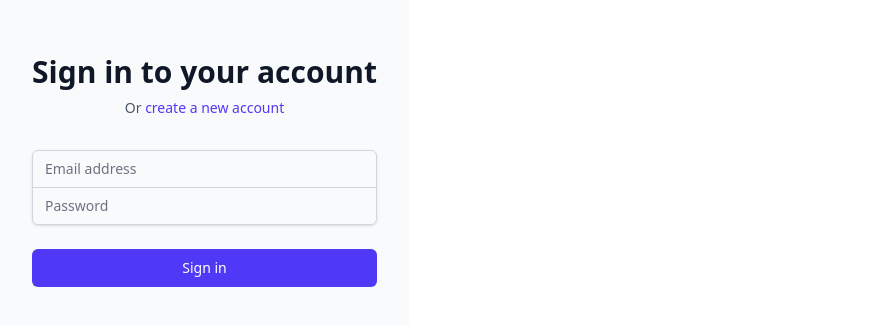
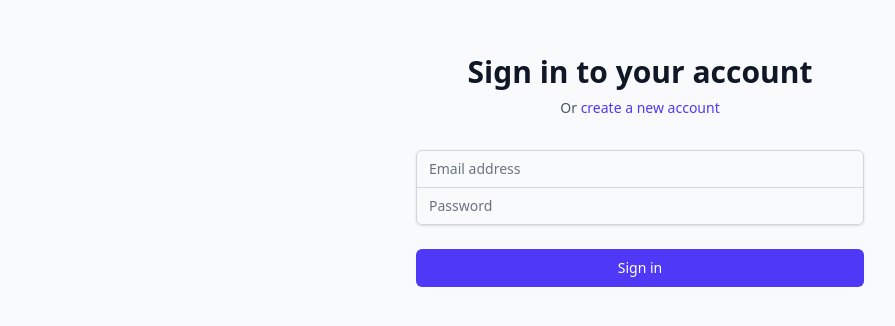
Before and after one commit to edgar-barroso/chatgram, a Next.js app: page /login in a window 1280 px wide. Shown: the part 242-568 px from the top of the page, without its empty margins (0-895 px from the left). Built offline with nearby package versions, Linux system fonts and the light colour scheme.

Commit message:
initial commit

```diff
--- a/src/app/(front-end)/_components/GroupItem.tsx
+++ b/src/app/(front-end)/_components/GroupItem.tsx
@@ -1,4 +1,4 @@
-import { Group } from "../@types/types";
+import { Group } from "../_types/types";
 
 interface GroupItemProps {
   group: Group;
--- /dev/null
+++ b/src/app/(front-end)/_components/LayoutClient.tsx
@@ -0,0 +1,21 @@
+// src/app/(front-end)/_components/LayoutClient.tsx
+"use client";
+import { usePathname } from "next/navigation";
+import LeftBar from "./LeftBar";
+import { publicRoutes } from "@/middleware";
+
+interface LayoutClientProps {
+  children: React.ReactNode;
+}
+
+export default function LayoutClient({ children }: LayoutClientProps) {
+  const pathname = usePathname();
+  const isAuthPage = publicRoutes.includes(pathname || "");
+
+  return (
+    <div className="flex h-screen w-screen">
+      {!isAuthPage && <LeftBar />}
+      <div className="flex-1">{children}</div>
+    </div>
+  );
+}
--- a/src/app/(front-end)/_components/LeftBar.tsx
+++ b/src/app/(front-end)/_components/LeftBar.tsx
@@ -1,5 +1,5 @@
 "use client";
-import { Group } from "../@types/types";
+import { Group } from "../_types/types";
 import { useRouter } from "next/navigation";
 import { useState, useEffect } from "react";
 import GroupItem from "./GroupItem";
--- a/src/app/(front-end)/_components/MessageItem.tsx
+++ b/src/app/(front-end)/_components/MessageItem.tsx
@@ -1,5 +1,5 @@
 import { ptBR } from "date-fns/locale";
-import { Message } from "../@types/types";
+import { Message } from "../_types/types";
 import { format } from "date-fns";
 import DeleteModal from "./DeleteModal";
 
--- a/src/app/(front-end)/group/[id]/page.tsx
+++ b/src/app/(front-end)/group/[id]/page.tsx
@@ -1,11 +1,10 @@
 "use client";
 import { useEffect, useRef, useState } from "react";
 import { useParams } from "next/navigation";
-import { Group, Message } from "../../@types/types";
+import { Group, Message } from "../../_types/types";
 import Loading from "../../_components/Loading";
 import MessageItem from "../../_components/MessageItem";
 import InputMessage from "../../_components/InputMessage";
-import LeftBar from "../../_components/LeftBar";
 
 export default function GroupPage() {
   const { id } = useParams();
@@ -113,30 +112,27 @@ export default function GroupPage() {
 
       if (data.messages.length > 0) {
         // Verifica mensagens novas
-        const newMessages = data.messages.filter(
-          (msg: Message) => !messages.some((m) => m.id === msg.id)
+        const newMessages = data.messages.filter((msg: Message) =>
+          !messages.some(m => m.id === msg.id)
         );
 
         // Verifica mensagens deletadas
         const deletedMessageIds = messages
-          .filter((m) => !data.messages.some((msg: Message) => msg.id === m.id))
-          .map((m) => m.id);
+          .filter(m => !data.messages.some((msg: Message) => msg.id === m.id))
+          .map(m => m.id);
 
         if (newMessages.length > 0 || deletedMessageIds.length > 0) {
           // Atualiza a lista de mensagens
-          setMessages((prev) => {
+          setMessages(prev => {
             // Remove mensagens deletadas
-            const filteredMessages = prev.filter(
-              (m) => !deletedMessageIds.includes(m.id)
-            );
+            const filteredMessages = prev.filter(m => !deletedMessageIds.includes(m.id));
             // Adiciona novas mensagens
             return [...filteredMessages, ...newMessages];
           });
 
           // Se o usuário estiver no final da conversa, rola para baixo
           if (messagesContainerRef.current) {
-            const { scrollTop, scrollHeight, clientHeight } =
-              messagesContainerRef.current;
+            const { scrollTop, scrollHeight, clientHeight } = messagesContainerRef.current;
             const isAtBottom = scrollHeight - scrollTop === clientHeight;
             if (isAtBottom) {
               scrollToBottom();
@@ -170,9 +166,7 @@ export default function GroupPage() {
   }
 
   return (
-    <div className="flex-1 flex">
-      <LeftBar />
-      <div className="flex flex-col bg-ice-blue h-full relative flex-1">
+    <div className="flex flex-col bg-ice-blue h-full relative">
       {/* Header */}
       <div className="flex items-center bg-foreground border-b border-light-gray p-4 h-14">
         <div className="flex items-center gap-2">
@@ -207,6 +201,5 @@ export default function GroupPage() {
 
       <InputMessage handleSendMessage={handleSendMessage} />
     </div>
-    </div>
   );
 }
--- a/src/app/(front-end)/layout.tsx
+++ b/src/app/(front-end)/layout.tsx
@@ -1,7 +1,7 @@
-// src/app/(front-end)/layout.tsx
 import type { Metadata } from "next";
 import { Inter } from "next/font/google";
 import "./globals.css";
+import LayoutClient from "./_components/LayoutClient";
 
 const inter = Inter({
   subsets: ["latin"],
@@ -14,15 +14,15 @@ export const metadata: Metadata = {
   description: "A chat application",
 };
 
-interface RootLayoutProps {
-  children: React.ReactNode;
-}
-
-export default function RootLayout({ children }: RootLayoutProps) {
+export default function RootLayout({
+  children,
+}: {
+  children: React.ReactNode
+}) {
   return (
     <html lang="en">
-      <body className={`${inter.variable} antialiased flex h-screen w-screen`}>
-        {children}
+      <body className={`${inter.variable} antialiased`}>
+        <LayoutClient>{children}</LayoutClient>
       </body>
     </html>
   );
--- a/src/app/(front-end)/profile/page.tsx
+++ b/src/app/(front-end)/profile/page.tsx
@@ -1,61 +1,58 @@
-"use client";
-import { useEffect, useState } from "react";
-import { useRouter } from "next/navigation";
-import { User } from "../@types/types";
-import LeftBar from "../_components/LeftBar";
+'use client'
+import { useEffect, useState } from 'react'
+import { useRouter } from 'next/navigation'
+import { User } from '../_types/types'
 
 export default function ProfilePage() {
-  const [user, setUser] = useState<User | null>(null);
-  const [error, setError] = useState("");
-  const router = useRouter();
+  const [user, setUser] = useState<User | null>(null)
+  const [error, setError] = useState('')
+  const router = useRouter()
 
   useEffect(() => {
     const fetchUser = async () => {
       try {
-        const response = await fetch("/api/auth/me");
+        const response = await fetch('/api/auth/me')
 
         if (!response.ok) {
           if (response.status === 401) {
-            router.push("/login");
-            return;
+            router.push('/login')
+            return
           }
-          handleLogout();
+          handleLogout()
         }
 
-        const data = await response.json();
-        setUser(data.user);
+        const data = await response.json()
+        setUser(data.user)
       } catch (err) {
-        setError(
-          err instanceof Error ? err.message : "Failed to fetch user data"
-        );
+        setError(err instanceof Error ? err.message : 'Failed to fetch user data')
       }
-    };
+    }
 
-    fetchUser();
-  }, [router]);
+    fetchUser()
+  }, [router])
 
   const handleLogout = async () => {
     try {
-      const response = await fetch("/api/auth/logout", {
-        method: "POST",
-      });
+      const response = await fetch('/api/auth/logout', {
+        method: 'POST',
+      })
 
       if (!response.ok) {
-        throw new Error("Failed to logout");
+        throw new Error('Failed to logout')
       }
 
-      router.push("/login");
+      router.push('/login')
     } catch (err) {
-      setError(err instanceof Error ? err.message : "Failed to logout");
+      setError(err instanceof Error ? err.message : 'Failed to logout')
     }
-  };
+  }
 
   if (error) {
     return (
       <div className="min-h-screen flex items-center justify-center">
         <div className="text-red-500">{error}</div>
       </div>
-    );
+    )
   }
 
   if (!user) {
@@ -63,13 +60,11 @@ export default function ProfilePage() {
       <div className="min-h-screen flex items-center justify-center">
         <div>Loading...</div>
       </div>
-    );
+    )
   }
 
   return (
-    <div className="flex-1 flex">
-      <LeftBar />
-      <div className="min-h-screen flex items-center justify-center bg-gray-50 py-12 px-4 sm:px-6 lg:px-8 flex-1">
+    <div className="min-h-screen flex items-center justify-center bg-gray-50 py-12 px-4 sm:px-6 lg:px-8">
       <div className="max-w-md w-full space-y-8">
         <div>
           <h2 className="mt-6 text-center text-3xl font-extrabold text-gray-900">
@@ -97,9 +92,7 @@ export default function ProfilePage() {
                 </dd>
               </div>
               <div className="bg-gray-50 px-4 py-5 sm:grid sm:grid-cols-3 sm:gap-4 sm:px-6">
-                  <dt className="text-sm font-medium text-gray-500">
-                    Member since
-                  </dt>
+                <dt className="text-sm font-medium text-gray-500">Member since</dt>
                 <dd className="mt-1 text-sm text-gray-900 sm:mt-0 sm:col-span-2">
                   {new Date(user.createdAt).toLocaleDateString()}
                 </dd>
@@ -117,6 +110,5 @@ export default function ProfilePage() {
         </div>
       </div>
     </div>
-    </div>
-  );
+  )
 }
```
Also changed, not shown: src/app/(front-end)/_types/types.ts (renamed from src/app/(front-end)/@types/types.ts). Lines whose indentation alone changed are shown as unchanged.
